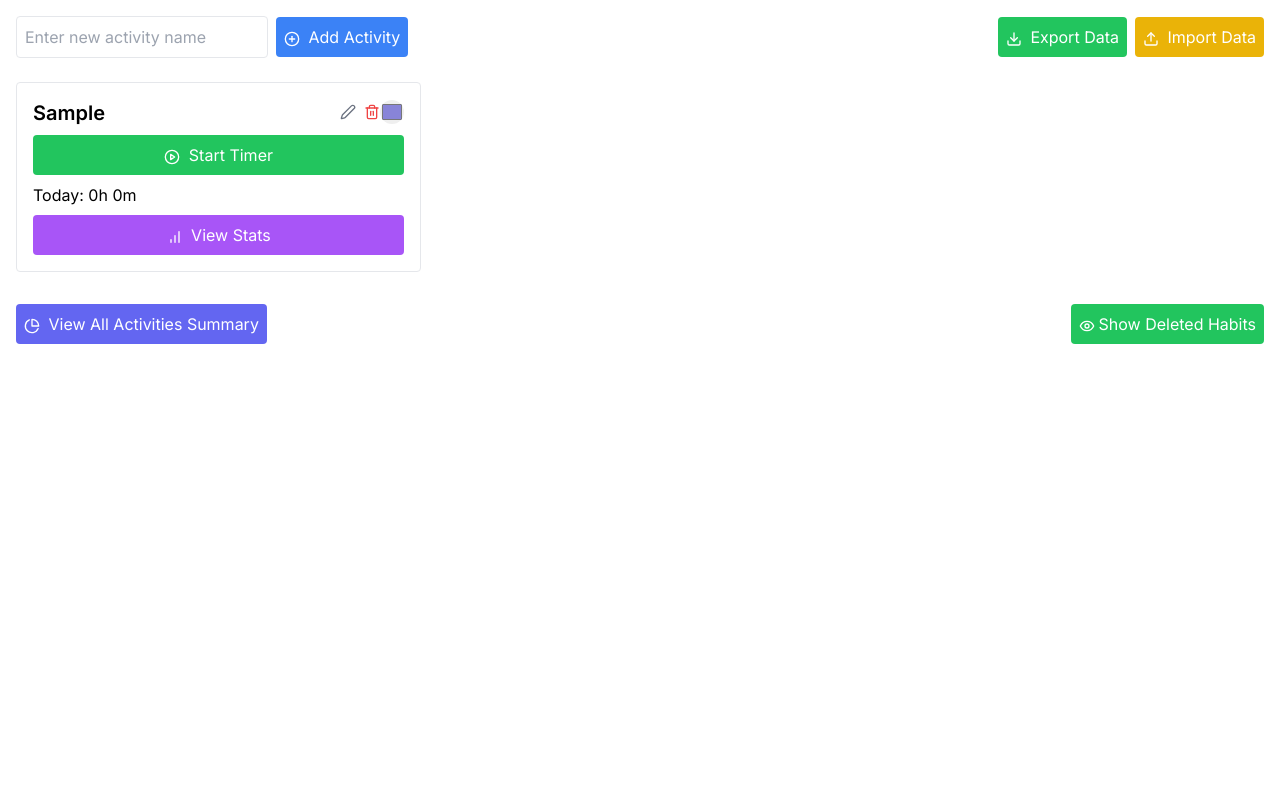
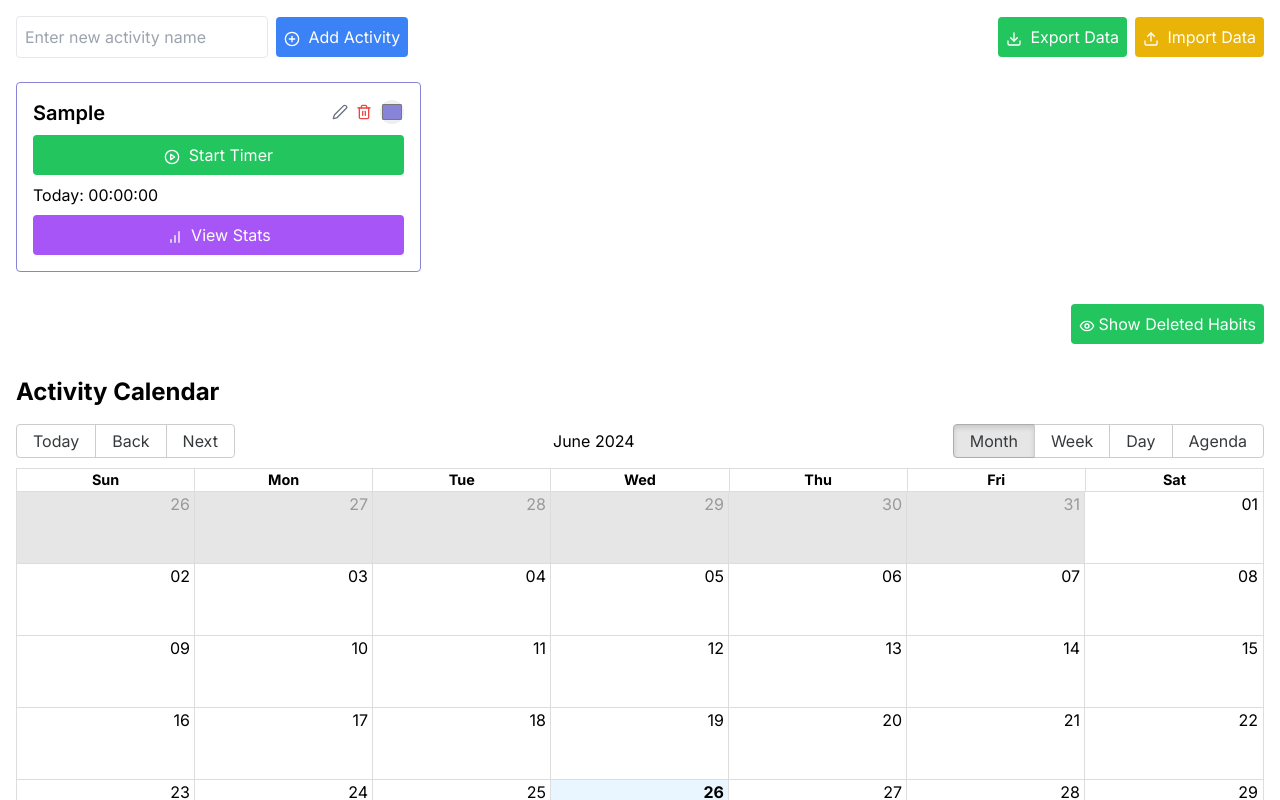
Before and after one commit to ericfzhu/habits, a Next.js app: page / in a window 1280 px wide. Both pictures are taken after typing "Sample" into the empty fields and a click on the button "Add Activity". Shown: the top 800 px of the page. Built offline with nearby package versions, Linux system fonts and the light colour scheme.

Commit message:
calendar view

```diff
--- /dev/null
+++ b/next.config.js
@@ -0,0 +1,22 @@
+/** @type {import('next').NextConfig} */
+const nextConfig = {
+	// output: 'export',
+	reactStrictMode: false,
+	swcMinify: true,
+	webpack(config) {
+		config.experiments = {
+			asyncWebAssembly: true,
+			layers: true,
+		};
+
+		return config;
+	},
+	images: {
+		unoptimized: true,
+	},
+	experimental: {
+		scrollRestoration: true,
+	},
+};
+
+module.exports = nextConfig;
--- a/next.config.mjs
+++ /dev/null
@@ -1,4 +0,0 @@
-/** @type {import('next').NextConfig} */
-const nextConfig = {};
-
-export default nextConfig;
--- a/package.json
+++ b/package.json
@@ -13,6 +13,7 @@
 		"next": "14.2.4",
 		"prettier": "^3.3.2",
 		"react": "^18",
+		"react-big-calendar": "^1.13.0",
 		"react-dom": "^18",
 		"recharts": "^2.12.7"
 	},
@@ -20,6 +21,7 @@
 		"@trivago/prettier-plugin-sort-imports": "^4.3.0",
 		"@types/node": "^20",
 		"@types/react": "^18",
+		"@types/react-big-calendar": "^1.8.9",
 		"@types/react-dom": "^18",
 		"eslint": "^8",
 		"eslint-config-next": "14.2.4",
--- /dev/null
+++ b/src/app/calendar.tsx
@@ -0,0 +1,65 @@
+import moment from 'moment';
+import React from 'react';
+import { Calendar, momentLocalizer } from 'react-big-calendar';
+import 'react-big-calendar/lib/css/react-big-calendar.css';
+
+const localizer = momentLocalizer(moment);
+
+interface Activity {
+	id: string;
+	name: string;
+	timeSpent: { [date: string]: number };
+	isDeleted: boolean;
+	color: string;
+}
+
+interface CalendarEvent {
+	title: string;
+	start: Date;
+	end: Date;
+	allDay: boolean;
+	resource: Activity;
+}
+
+interface ActivityCalendarProps {
+	activities: Activity[];
+}
+
+export default function ActivityCalendar({ activities }: ActivityCalendarProps) {
+	const events: CalendarEvent[] = activities.flatMap((activity) =>
+		Object.entries(activity.timeSpent).map(([date, duration]) => ({
+			title: `${activity.name} (${Math.round(duration / 60)} min)`,
+			start: new Date(date),
+			end: new Date(date),
+			allDay: true,
+			resource: activity,
+		})),
+	);
+
+	const eventStyleGetter = (event: CalendarEvent) => {
+		const style = {
+			backgroundColor: event.resource.color,
+			borderRadius: '5px',
+			opacity: 0.8,
+			color: 'white',
+			border: 'none',
+			display: 'block',
+		};
+		return {
+			style: style,
+		};
+	};
+
+	return (
+		<div style={{ height: '500px' }}>
+			<Calendar
+				localizer={localizer}
+				events={events}
+				startAccessor="start"
+				endAccessor="end"
+				style={{ height: '100%' }}
+				eventPropGetter={eventStyleGetter}
+			/>
+		</div>
+	);
+}
--- a/src/app/page.tsx
+++ b/src/app/page.tsx
@@ -1,6 +1,7 @@
 'use client';
 
 import {
+	Calendar,
 	BarChart as ChartIcon,
 	Download,
 	Edit2,
@@ -16,6 +17,8 @@ import {
 import React, { KeyboardEvent, useEffect, useRef, useState } from 'react';
 import { Bar, BarChart, Cell, Legend, Pie, PieChart, ResponsiveContainer, Tooltip, XAxis, YAxis } from 'recharts';
 import { Line, LineChart } from 'recharts';
+
+import ActivityCalendar from './calendar';
 
 interface Activity {
 	id: string;
@@ -40,7 +43,9 @@ export default function Home() {
 	const [selectedActivity, setSelectedActivity] = useState<string | null>(null);
 	const [showAllStats, setShowAllStats] = useState(false);
 	const [showDeletedHabits, setShowDeletedHabits] = useState(false);
+	const [showCalendarView, setShowCalendarView] = useState(false);
 	const fileInputRef = useRef<HTMLInputElement>(null);
+	const [currentTime, setCurrentTime] = useState<number>(Date.now());
 
 	useEffect(() => {
 		const loadActivities = () => {
@@ -71,32 +76,12 @@ export default function Home() {
 	}, [activities]);
 
 	useEffect(() => {
-		const loadActivities = () => {
-			const savedActivities = localStorage.getItem('habitTrackerActivities');
-			if (savedActivities) {
-				try {
-					const parsedActivities = JSON.parse(savedActivities);
-					if (Array.isArray(parsedActivities)) {
-						setActivities(parsedActivities);
-					} else {
-						console.error('Saved activities is not an array:', parsedActivities);
-						setActivities([]);
-					}
-				} catch (error) {
-					console.error('Error parsing saved activities:', error);
-					setActivities([]);
-				}
-			}
-		};
+		const timer = setInterval(() => {
+			setCurrentTime(Date.now());
+		}, 1000);
 
-		loadActivities();
+		return () => clearInterval(timer);
 	}, []);
-
-	useEffect(() => {
-		if (activities.length > 0) {
-			localStorage.setItem('habitTrackerActivities', JSON.stringify(activities));
-		}
-	}, [activities]);
 
 	const addActivity = () => {
 		if (newActivityName.trim() !== '') {
@@ -105,7 +90,7 @@ export default function Home() {
 				name: newActivityName,
 				timeSpent: {},
 				isDeleted: false,
-				color: COLORS[activities.length % COLORS.length], // Assign default color
+				color: COLORS[activities.length % COLORS.length],
 			};
 			setActivities((prevActivities) => [...prevActivities, newActivity]);
 			setNewActivityName('');
@@ -164,6 +149,25 @@ export default function Home() {
 		}
 	};
 
+	const formatTime = (seconds: number) => {
+		const hours = Math.floor(seconds / 3600);
+		const minutes = Math.floor((seconds % 3600) / 60);
+		const remainingSeconds = seconds % 60;
+		return `${hours.toString().padStart(2, '0')}:${minutes.toString().padStart(2, '0')}:${remainingSeconds.toString().padStart(2, '0')}`;
+	};
+
+	const getActivityTime = (activity: Activity) => {
+		const today = new Date().toISOString().split('T')[0];
+		const baseTime = activity.timeSpent[today] || 0;
+
+		if (timerState.activityId === activity.id && timerState.startTime) {
+			const additionalTime = Math.floor((currentTime - timerState.startTime) / 1000);
+			return baseTime + additionalTime;
+		}
+
+		return baseTime;
+	};
+
 	const getWeeklyData = (activity: Activity) => {
 		const today = new Date();
 		const last7Days = Array.from({ length: 7 }, (_, i) => {
@@ -206,11 +210,6 @@ export default function Home() {
 			}));
 	};
 
-	const formatTime = (seconds: number) => {
-		const hours = Math.floor(seconds / 3600);
-		const minutes = Math.floor((seconds % 3600) / 60);
-		return `${hours}h ${minutes}m`;
-	};
 	const exportData = () => {
 		const dataStr = JSON.stringify(activities);
 		const dataUri = 'data:application/json;charset=utf-8,' + encodeURIComponent(dataStr);
@@ -281,7 +280,7 @@ export default function Home() {
 				{activities
 					.filter((activity) => !activity.isDeleted)
 					.map((activity) => (
-						<div key={activity.id} className="border rounded p-4">
+						<div key={activity.id} className="border rounded p-4" style={{ borderColor: activity.color }}>
 							{editingActivity === activity.id ? (
 								<input
 									type="text"
@@ -298,7 +297,7 @@ export default function Home() {
 										<button onClick={() => setEditingActivity(activity.id)} className="text-gray-500 hover:text-gray-700 mr-2">
 											<Edit2 size={16} />
 										</button>
-										<button onClick={() => deleteActivity(activity.id)} className="text-red-500 hover:text-red-700">
+										<button onClick={() => deleteActivity(activity.id)} className="text-red-500 hover:text-red-700 mr-2">
 											<Trash2 size={16} />
 										</button>
 										<input
@@ -324,7 +323,7 @@ export default function Home() {
 								</button>
 							)}
 
-							<p className="mb-2">Today: {formatTime(activity.timeSpent[new Date().toISOString().split('T')[0]] || 0)}</p>
+							<p className="mb-2">Today: {formatTime(getActivityTime(activity))}</p>
 
 							<button
 								onClick={() => {
@@ -338,15 +337,15 @@ export default function Home() {
 					))}
 			</div>
 
-			<div className="flex justify-between items-center mb-8">
-				<button
+			<div className="flex justify-end items-end mb-8">
+				{/* <button
 					onClick={() => {
 						setShowAllStats(true);
 						setSelectedActivity(null);
 					}}
 					className="bg-indigo-500 text-white p-2 rounded hover:bg-indigo-600">
 					<PieChartIcon className="inline-block mr-1" size={16} /> View All Activities Summary
-				</button>
+				</button> */}
 				<button
 					onClick={() => setShowDeletedHabits(!showDeletedHabits)}
 					className={`${showDeletedHabits ? 'bg-red-500 hover:bg-red-600' : 'bg-green-500 hover:bg-green-600'} text-white p-2 rounded`}>
@@ -383,7 +382,15 @@ export default function Home() {
 				</div>
 			)}
 
-			{showAllStats && (
+			{/* Calendar View */}
+			{/* {showCalendarView && ( */}
+			<div className="mt-8">
+				<h2 className="text-2xl font-bold mb-4">Activity Calendar</h2>
+				<ActivityCalendar activities={activities.filter((activity) => !activity.isDeleted || showDeletedHabits)} />
+			</div>
+			{/* )} */}
+
+			{/* {showAllStats && ( */}
 			<div className="mt-8">
 				<h2 className="text-2xl font-bold mb-4">All Activities Summary</h2>
 				<div className="h-80 mb-8">
@@ -440,7 +447,7 @@ export default function Home() {
 					</ResponsiveContainer>
 				</div>
 			</div>
-			)}
+			{/* )} */}
 		</div>
 	);
 }
```
Also changed, not shown: 1 other file (tests, documents, lock files or other folders). Lines whose indentation alone changed are shown as unchanged.
